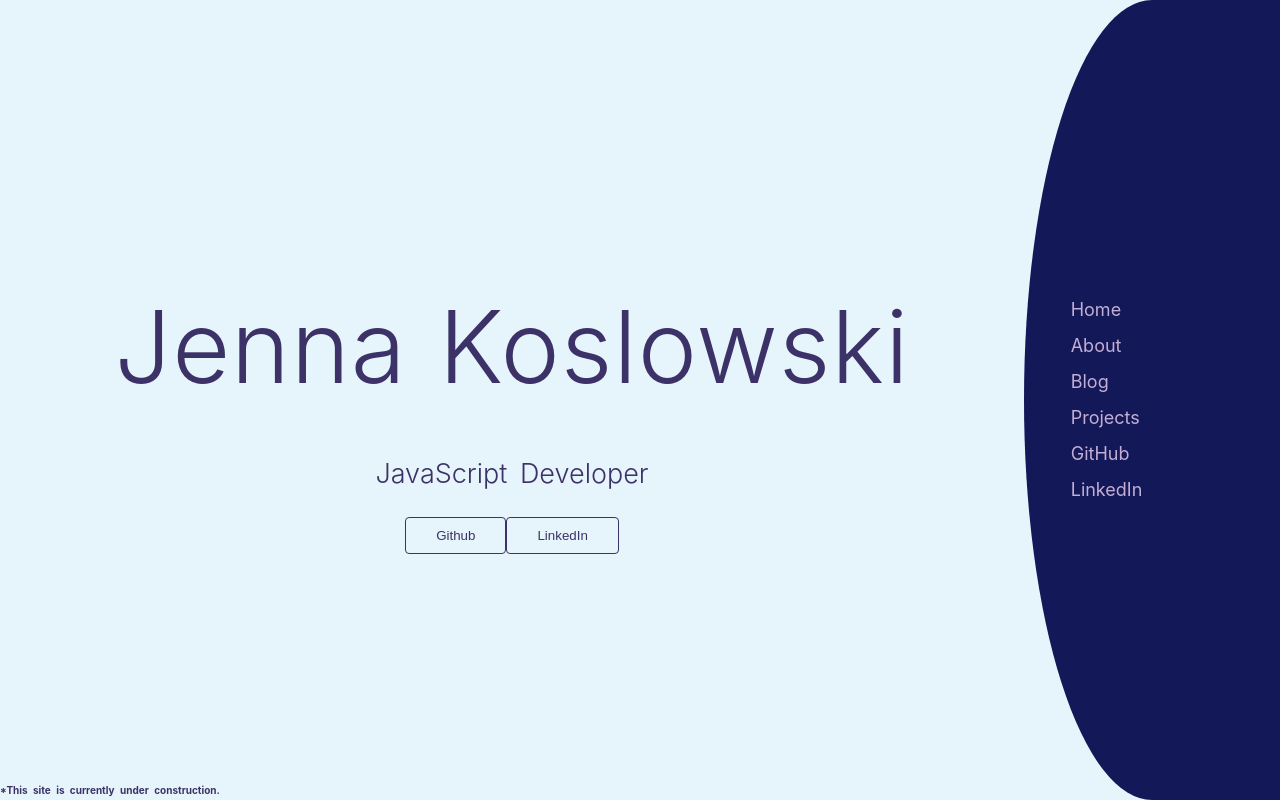
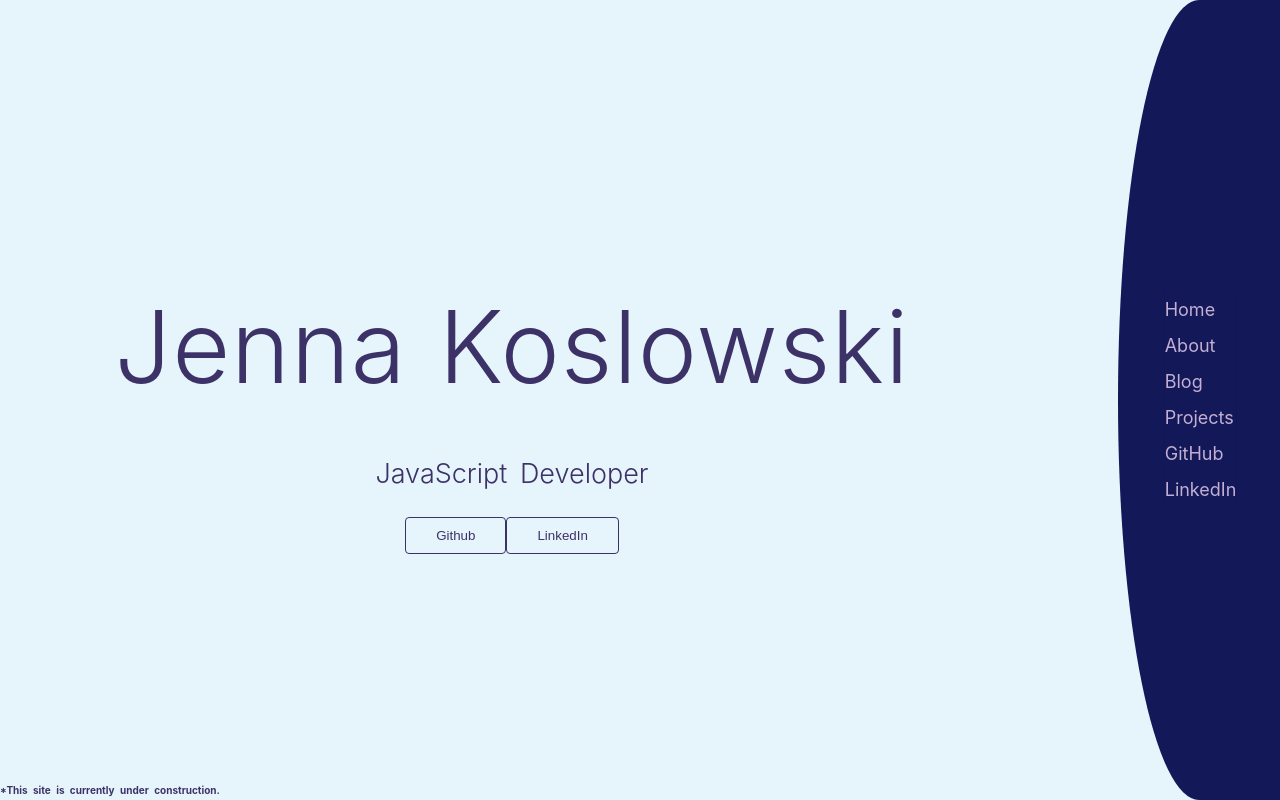
Before and after one commit to JennaKoslowski/vue-profile, a Nuxt app: page / in a window 1280 px wide. Built offline with nearby package versions, Linux system fonts and the light colour scheme.

Commit message:
update basic media queries

```diff
--- a/assets/css/main.css
+++ b/assets/css/main.css
@@ -87,11 +87,17 @@
   }
   }
   @media only screen and (min-width: 470px) and (max-width: 815px) {
-
+    .title {
+      font-size: 50px;
   }
-  @media only screen and (min-width: 816px) and (max-width: 1244px) {
-
   }
-  @media only screen and (min-width: 1245px) {
-
+  @media only screen and (min-width: 816px) and (max-width: 1062px) {
+      .sideContainer{
+        max-width: 162px;
+      }
   }
+  @media only screen and (min-width: 1063px) {
+    .sideContainer{
+      max-width: 162px;
+    }
+  }
--- a/pages/index.vue
+++ b/pages/index.vue
@@ -28,8 +28,6 @@
   color: var(--koa);
   background-color: var(--middle);
 }
-
-
 .subtitle {
   font-weight: 300;
   color: var(--koa);
```
